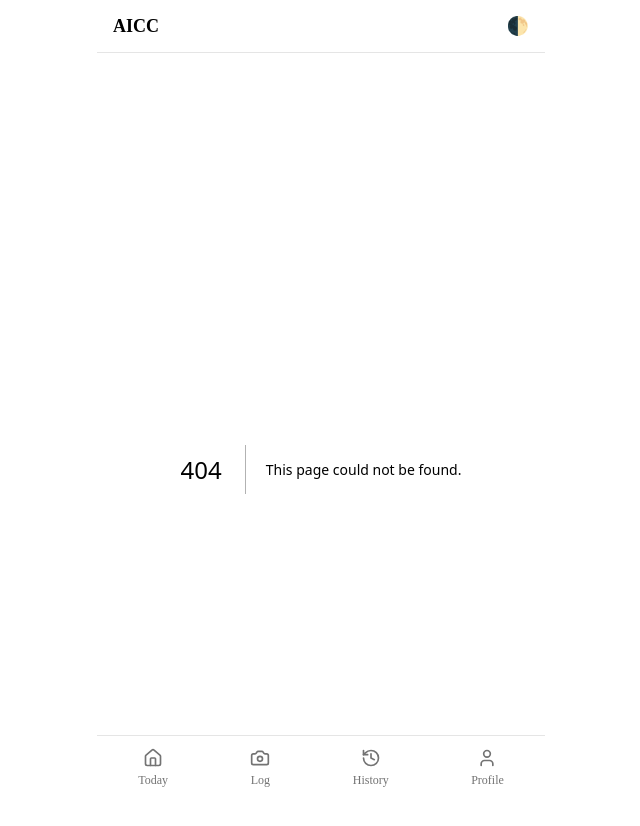
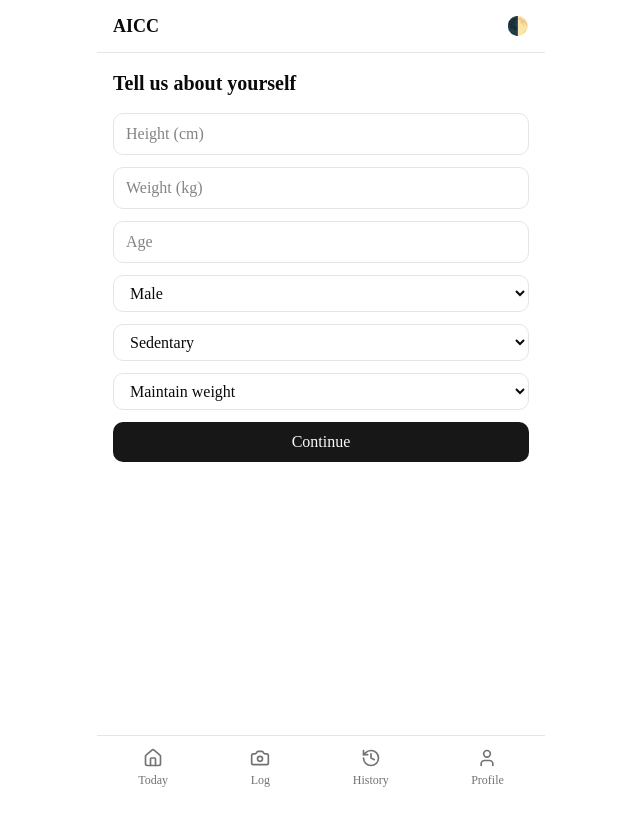
Before and after one commit to AndreassonAlex01/AICC, a Next.js app: page /onboarding in a window 1280 px wide. Before the commit this address had no page. Shown: the top 826 px of the page, without its empty margins (319-959 px from the left). After the commit the page ends 800 px from the top, so only its background shows below. Built offline with nearby package versions, Linux system fonts and the light colour scheme.

Commit message:
fixed format, and login reroute

```diff
--- /dev/null
+++ b/app/onboarding/page.tsx
@@ -0,0 +1,76 @@
+// app/onboarding/page.tsx
+"use client";
+import { useState } from "react";
+import { useRouter } from "next/navigation";
+import { createClient } from "@/lib/supabase/client";
+import { calculateGoals } from "@/lib/calorieGoals";
+
+export default function OnboardingPage() {
+  const router = useRouter();
+  const [heightCm, setHeightCm] = useState("");
+  const [weightKg, setWeightKg] = useState("");
+  const [age, setAge] = useState("");
+  const [sex, setSex] = useState<"male" | "female">("male");
+  const [activity, setActivity] = useState<"sedentary" | "light" | "moderate" | "heavy" | "athlete">("sedentary");
+  const [goal, setGoal] = useState<"lose" | "maintain" | "gain">("maintain");
+  const [saving, setSaving] = useState(false);
+
+  async function handleSubmit(e: React.FormEvent) {
+    e.preventDefault();
+    setSaving(true);
+    const supabase = createClient();
+    const { data: { user } } = await supabase.auth.getUser();
+    if (!user) {
+      router.push("/login");
+      return;
+    }
+
+    const goals = calculateGoals(Number(weightKg), Number(heightCm), Number(age), sex, activity, goal);
+
+    await supabase.from("profiles").upsert({
+      id: user.id,
+      height_cm: Number(heightCm),
+      weight_kg: Number(weightKg),
+      age: Number(age),
+      sex,
+      activity_level: activity,
+      daily_calorie_goal: goals.dailyCalorieGoal,
+      daily_protein_goal: goals.dailyProteinGoal,
+      daily_carbs_goal: goals.dailyCarbsGoal,
+      daily_fat_goal: goals.dailyFatGoal,
+    });
+
+    setSaving(false);
+    router.push("/");
+  }
+
+  return (
+    <div className="flex flex-col gap-4">
+      <h2 className="text-xl font-semibold">Tell us about yourself</h2>
+      <form onSubmit={handleSubmit} className="flex flex-col gap-3">
+        <input type="number" placeholder="Height (cm)" required value={heightCm} onChange={(e) => setHeightCm(e.target.value)} className="rounded-lg border px-3 py-2" />
+        <input type="number" placeholder="Weight (kg)" required value={weightKg} onChange={(e) => setWeightKg(e.target.value)} className="rounded-lg border px-3 py-2" />
+        <input type="number" placeholder="Age" required value={age} onChange={(e) => setAge(e.target.value)} className="rounded-lg border px-3 py-2" />
+        <select value={sex} onChange={(e) => setSex(e.target.value as typeof sex)} className="rounded-lg border px-3 py-2">
+          <option value="male">Male</option>
+          <option value="female">Female</option>
+        </select>
+        <select value={activity} onChange={(e) => setActivity(e.target.value as typeof activity)} className="rounded-lg border px-3 py-2">
+          <option value="sedentary">Sedentary</option>
+          <option value="light">Light exercise</option>
+          <option value="moderate">Moderate exercise</option>
+          <option value="heavy">Heavy exercise</option>
+          <option value="athlete">Athlete</option>
+        </select>
+        <select value={goal} onChange={(e) => setGoal(e.target.value as typeof goal)} className="rounded-lg border px-3 py-2">
+          <option value="lose">Lose weight</option>
+          <option value="maintain">Maintain weight</option>
+          <option value="gain">Gain weight</option>
+        </select>
+        <button type="submit" disabled={saving} className="rounded-lg bg-primary px-4 py-2 text-primary-foreground">
+          {saving ? "Saving…" : "Continue"}
+        </button>
+      </form>
+    </div>
+  );
+}
--- a/components/meal-item-row.tsx
+++ b/components/meal-item-row.tsx
@@ -23,7 +23,7 @@ export function MealItemRow({ item, onChange }: { item: FoodItem; onChange: (ite
       <input
         value={item.name}
         onChange={(e) => onChange({ ...item, name: e.target.value })}
-        className="flex-1 bg-transparent font-medium"
+        className="min-w-0 flex-1 truncate bg-transparent font-medium"
       />
       <Slider
         min={10} max={1000} value={[item.portionGrams]}
```
